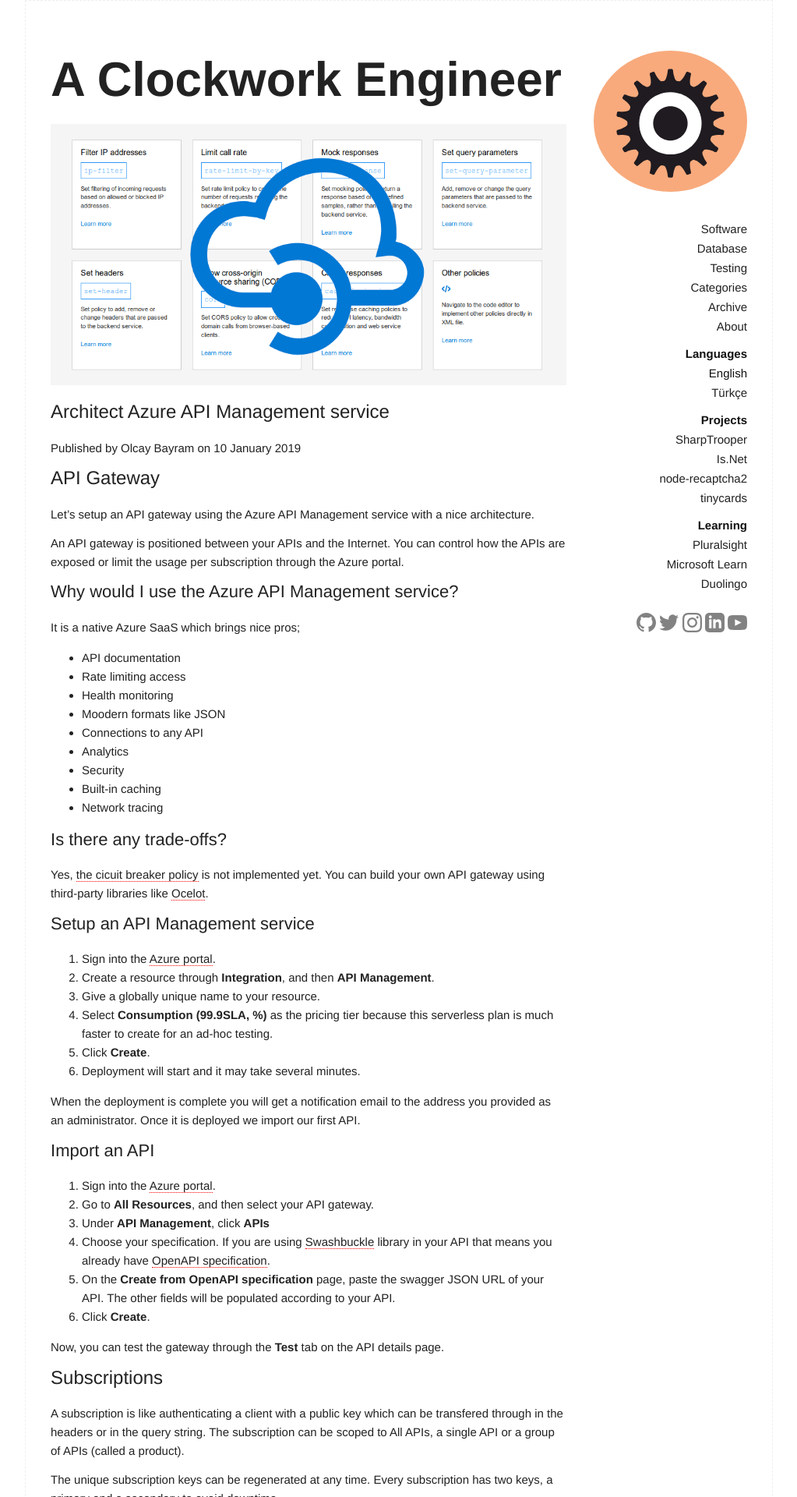
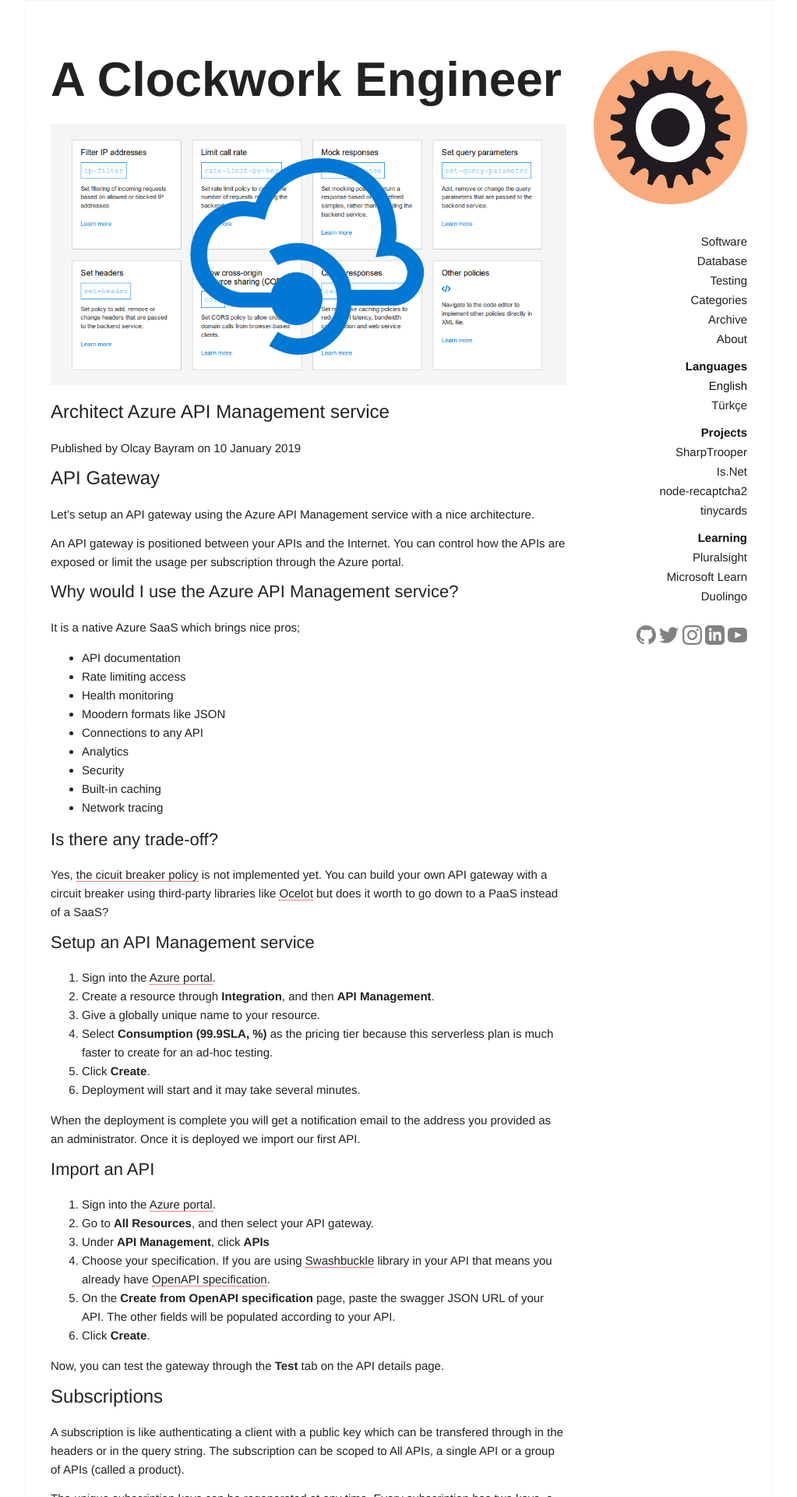
Before and after one commit to otomatikmuhendis/aclockworkengineer, a Jekyll site: the page built from _posts/2019-01-10-architect-azure-api-management-service.md, in a window 1280 px wide. Shown: the top 1920 px of the page at 78% size, without its empty margins (128-1151 px from the left). Built offline with Jekyll 4.4.1, drawn with Linux system fonts in a browser that asks for light colours; comment, search, counter and statistics services are not loaded.

```diff
--- a/_posts/2019-01-10-architect-azure-api-management-service.md
+++ b/_posts/2019-01-10-architect-azure-api-management-service.md
@@ -32,9 +32,9 @@ It is a native Azure SaaS which brings nice pros;
 - Built-in caching
 - Network tracing
 
-## Is there any trade-offs?
+## Is there any trade-off?
 
-Yes, [the cicuit breaker policy](https://feedback.azure.com/forums/248703-api-management/suggestions/15527100-circuit-breaker-policy) is not implemented yet. You can build your own API gateway using third-party libraries like [Ocelot](https://github.com/ThreeMammals/Ocelot).
+Yes, [the cicuit breaker policy](https://feedback.azure.com/forums/248703-api-management/suggestions/15527100-circuit-breaker-policy) is not implemented yet. You can build your own API gateway with a circuit breaker using third-party libraries like [Ocelot](https://github.com/ThreeMammals/Ocelot) but does it worth to go down to a PaaS instead of a SaaS?
 
 <!--more-->
 
--- a/_sass/_layout.scss
+++ b/_sass/_layout.scss
@@ -180,7 +180,6 @@ input#menu-toggle {
     font-weight:400;
   }
   .avatar-img {
-    border-radius: 50%;
     margin-bottom: 20px;
 
     -webkit-transition: -webkit-transform 15s ease-in-out;
--- a/index.html
+++ b/index.html
@@ -28,8 +28,10 @@ subtitle: accelerating the mechanization
         {% if post.location %}
         <span class="author-location">
           <div data-icon="ei-location"></div>
-          <a href=https://www.google.com/maps/place/{{post.location}}">{{ post.location }} </a> </span> {% endif %} <p
-            class="readmore">
+          <a href="https://www.google.com/maps/place/{{post.location}}">{{ post.location }} </a>
+        </span>
+        {% endif %}
+        <p class="readmore">
           <strong><a class="read-more" href="{{ post.url | prepend: site.baseurl }}">Continue reading »</a></strong>
         </p>
       </footer>
```
Also changed, not shown: assets/icon-avatar.svg, favicon.ico (added). Lines whose indentation alone changed are shown as unchanged.
